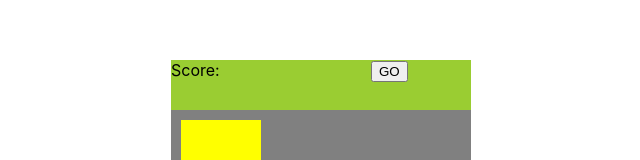
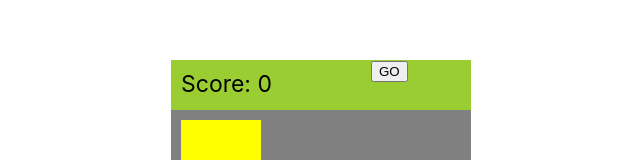
Before and after one commit to malindakpt/slider-game, a React (Create React App) app: page / in a window 1280 px wide. Shown: the part 140-300 px from the top of the page, without its empty margins (319-959 px from the left). Built offline with nearby package versions, Linux system fonts and the light colour scheme.

Commit message:
Refactored folder structure

```diff
--- a/src/App.tsx
+++ b/src/App.tsx
@@ -1,10 +1,10 @@
 import React from "react";
-import { Container } from "./components/Container/Container";
+import { GameStation } from "./components/gameStation/GameStation";
 
 function App() {
   return (
     <div className="App">
-      <Container />
+      <GameStation />
     </div>
   );
 }
--- a/src/components/GameController/GameController.module.scss
+++ b/src/components/GameController/GameController.module.scss
@@ -3,4 +3,9 @@
   background-color: yellowgreen;
   display: grid;
   grid-template-columns: 2fr 1fr;
+
+  .score {
+    padding: 10px;
+    font-size: 23px;
+  }
 }
--- a/src/components/GameController/GameController.tsx
+++ b/src/components/GameController/GameController.tsx
@@ -3,13 +3,15 @@ import classes from "./GameController.module.scss";
 
 export interface GameControllerProps {
   onTryToGo: () => void;
+  score: number;
 }
 export const GameController: React.FC<GameControllerProps> = ({
   onTryToGo,
+  score,
 }) => {
   return (
     <div className={classes.container}>
-      <div>Score: </div>
+      <div className={classes.score}>Score: {score}</div>
       <div>
         <button
           onClick={() => {
--- a/src/components/Grid/Grid.tsx
+++ b/src/components/Grid/Grid.tsx
@@ -1,6 +1,6 @@
 import React from "react";
 import classes from "./Grid.module.scss";
-import { MovableBlock } from "../MovableBlock/MovableBlock";
+import { MovableBlock } from "../movableBlock/MovableBlock";
 
 export interface GridProps {
   position: number;
--- a/src/components/Container/Container.tsx
+++ b/src/components/gameStation/GameStation.tsx
@@ -1,10 +1,10 @@
 import React, { Component } from "react";
-import { Grid } from "../Grid/Grid";
-import classes from "./Container.module.scss";
-import { Slider } from "../Slider/Slider";
-import { GameController } from "../GameController/GameController";
+import { Grid } from "../grid/Grid";
+import classes from "./GameStation.module.scss";
+import { Slider } from "../slider/Slider";
+import { GameController } from "../gameController/GameController";
 
-export class Container extends Component {
+export class GameStation extends Component {
   private timer: any;
   private readonly SLIDE_GAP = 5;
   private readonly SLIDER_END_POSITION = 250;
@@ -17,6 +17,8 @@ export class Container extends Component {
     sliderPosition: this.SLIDE_START_POSITION,
     isForward: true,
     playerPosition: 1,
+    score: 0,
+    startTime: new Date().getTime(),
   };
 
   componentDidMount() {
@@ -48,8 +50,17 @@ export class Container extends Component {
       this.JUMP_OK_START <= this.state.sliderPosition &&
       this.state.sliderPosition <= this.JUMP_OK_END
     ) {
-      newState.playerPosition++;
-      console.log("OK");
+      if (newState.playerPosition === 3) {
+        const endTime = new Date().getTime();
+        const duration = endTime - newState.startTime;
+
+        // Reset the game staus
+        newState.score += Math.round(1000000 / duration);
+        newState.playerPosition = 1;
+        newState.startTime = endTime;
+      } else {
+        newState.playerPosition++;
+      }
     } else {
       newState.playerPosition = 1;
     }
@@ -59,7 +70,10 @@ export class Container extends Component {
   render() {
     return (
       <div className={classes.container}>
-        <GameController onTryToGo={this.handleTryToGo} />
+        <GameController
+          onTryToGo={this.handleTryToGo}
+          score={this.state.score}
+        />
         <Grid position={this.state.playerPosition} />
         <Slider left={this.state.sliderPosition} />
       </div>
```
Also changed, not shown: src/components/gameStation/GameStation.module.scss (renamed from src/components/Container/Container.module.scss).
